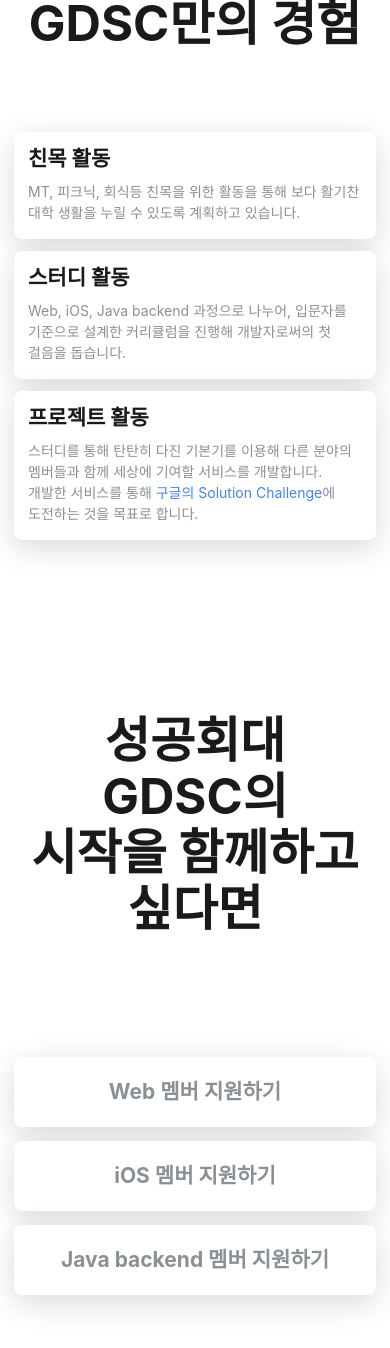
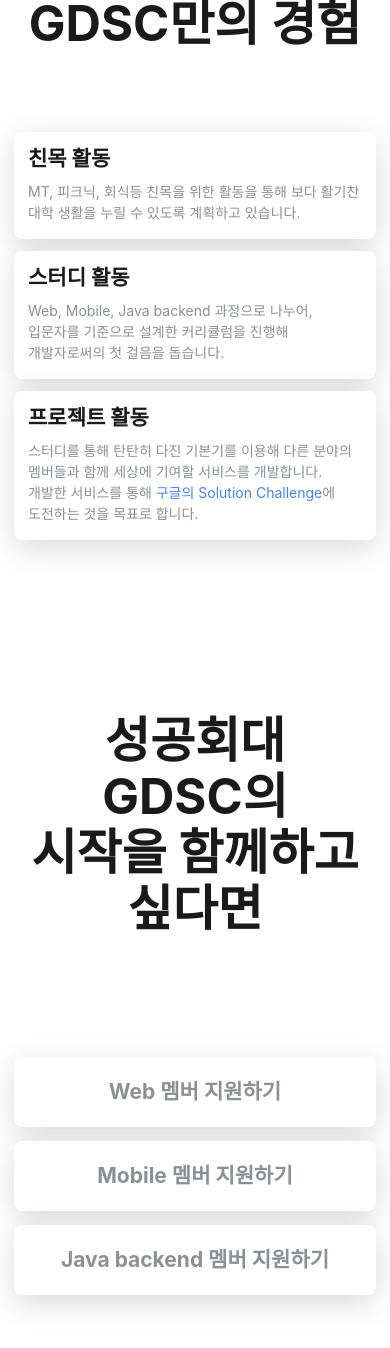
Before and after one commit to GDG-on-Campus-SKHU/www.gdsc-skhu.com, a Next.js app: page / in a window 390 px wide. Shown: the part 1784-3132 px from the top of the page. Built offline with nearby package versions, Linux system fonts and the light colour scheme; a web font is replaced by a local one.

Commit message:
feat: iOS to Mobile

```diff
--- a/src/components/PartSection/PartSection.tsx
+++ b/src/components/PartSection/PartSection.tsx
@@ -63,7 +63,7 @@ export default function PartSection() {
         <motion.article css={articleCss} variants={defaultFadeInUpVariants}>
           <h3>스터디 활동</h3>
           <p>
-            Web, iOS, Java backend 과정으로 나누어, 입문자를 기준으로 설계한 커리큘럼을 진행해
+            Web, Mobile, Java backend 과정으로 나누어, 입문자를 기준으로 설계한 커리큘럼을 진행해
             개발자로써의 첫 걸음을 돕습니다.
           </p>
         </motion.article>
--- a/src/components/RecruitSection/RecruitSection.tsx
+++ b/src/components/RecruitSection/RecruitSection.tsx
@@ -10,8 +10,8 @@ import { bigCss, colors, defaultButtonCss } from '../../styles/constants';
 
 const WEB_RECRUIT_LINK =
   'https://boom-galleon-6d9.notion.site/GDSC-at-SKHU-Web-aa10310b18fa4145a7a19645d2b312cf';
-const IOS_RECRUIT_LINK =
-  'https://boom-galleon-6d9.notion.site/GDSC-at-SKHU-iOS-9498b6c18067405aa925f652bc15264a';
+const MOBILE_RECRUIT_LINK =
+  'https://boom-galleon-6d9.notion.site/GDSC-at-SKHU-Mobile-9498b6c18067405aa925f652bc15264a';
 const JAVA_BACKEND_RECRUIT_LINK =
   'https://boom-galleon-6d9.notion.site/GDSC-at-SKHU-Java-Backend-30fa0ee30bdb4d9fb7aa1200dcc9a9a1';
 
@@ -46,7 +46,7 @@ export default function RecruitSection() {
           <br />
         </motion.h2>
         <RecruitAnchor href={WEB_RECRUIT_LINK} text="Web 멤버 지원하기" />
-        <RecruitAnchor href={IOS_RECRUIT_LINK} text="iOS 멤버 지원하기" />
+        <RecruitAnchor href={MOBILE_RECRUIT_LINK} text="Mobile 멤버 지원하기" />
         <RecruitAnchor href={JAVA_BACKEND_RECRUIT_LINK} text="Java backend 멤버 지원하기" />
       </motion.div>
     </section>
```
